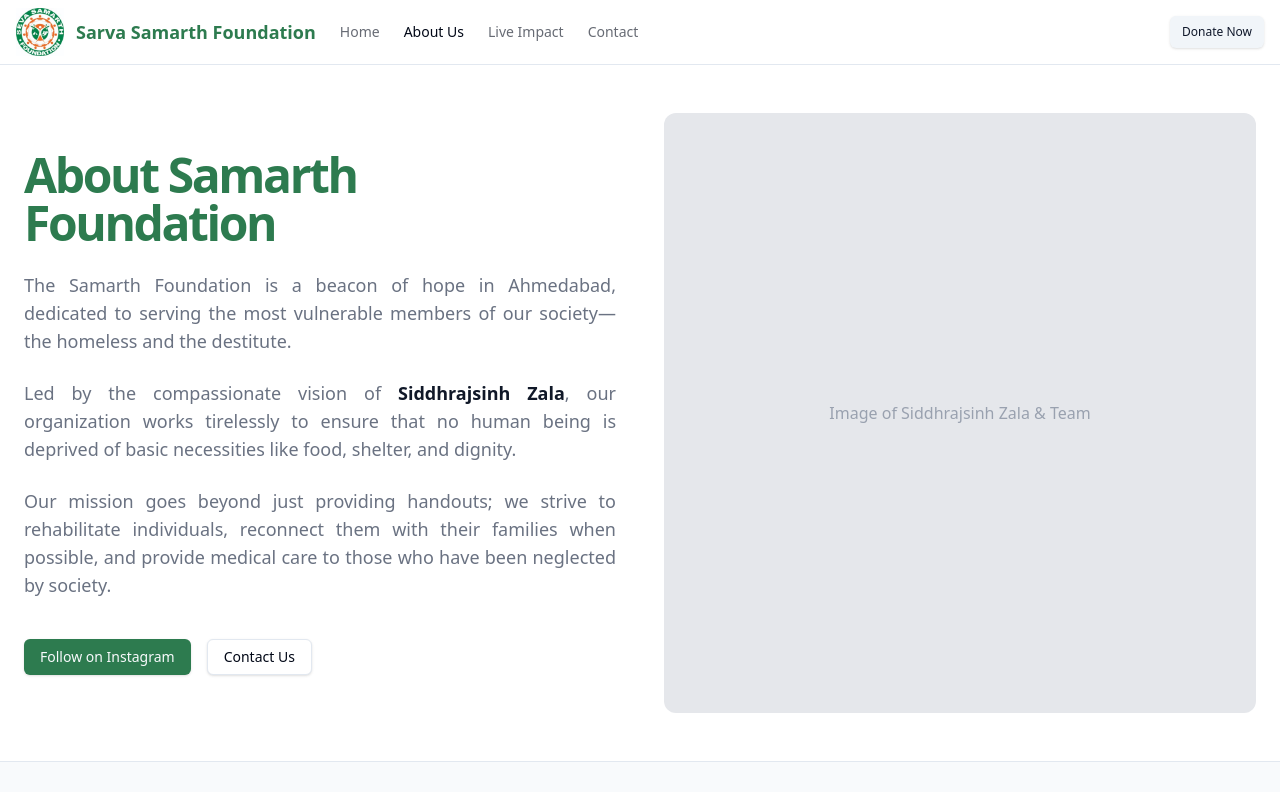
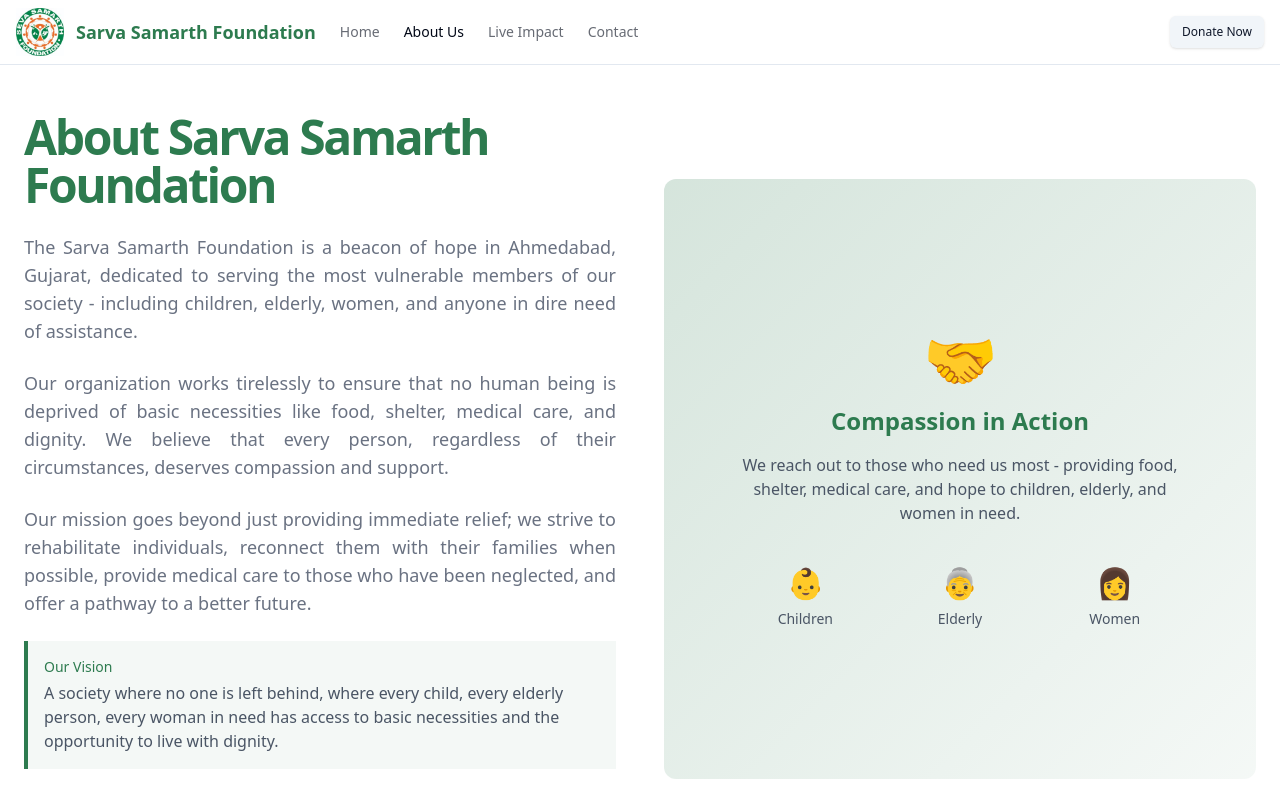
Before and after one commit to rchovatiya88/smarthfoundation, a Next.js app: page /about in a window 1280 px wide. Shown: the top 792 px of the page. Built offline with nearby package versions, Linux system fonts and the light colour scheme.

Commit message:
auto-commit for 0c35b2f3-0a99-4e30-bb3d-5df15385c75a

```diff
--- a/app/about/page.tsx
+++ b/app/about/page.tsx
@@ -7,19 +7,23 @@ export default function AboutPage() {
     <div className="container py-12 px-4 md:px-6 mx-auto">
       <div className="grid gap-12 lg:grid-cols-2 items-center">
         <div className="space-y-6">
-           <h1 className="text-3xl font-bold tracking-tighter sm:text-5xl text-primary">About Samarth Foundation</h1>
+           <h1 className="text-3xl font-bold tracking-tighter sm:text-5xl text-primary">About Sarva Samarth Foundation</h1>
            <p className="text-lg text-gray-500 text-justify">
-             The Samarth Foundation is a beacon of hope in Ahmedabad, dedicated to serving the most vulnerable members of our society—the homeless and the destitute.
+             The Sarva Samarth Foundation is a beacon of hope in Ahmedabad, Gujarat, dedicated to serving the most vulnerable members of our society - including children, elderly, women, and anyone in dire need of assistance.
            </p>
            <p className="text-lg text-gray-500 text-justify">
-             Led by the compassionate vision of <span className="font-semibold text-gray-900">Siddhrajsinh Zala</span>, our organization works tirelessly to ensure that no human being is deprived of basic necessities like food, shelter, and dignity.
+             Our organization works tirelessly to ensure that no human being is deprived of basic necessities like food, shelter, medical care, and dignity. We believe that every person, regardless of their circumstances, deserves compassion and support.
            </p>
            <p className="text-lg text-gray-500 text-justify">
-             Our mission goes beyond just providing handouts; we strive to rehabilitate individuals, reconnect them with their families when possible, and provide medical care to those who have been neglected by society.
+             Our mission goes beyond just providing immediate relief; we strive to rehabilitate individuals, reconnect them with their families when possible, provide medical care to those who have been neglected, and offer a pathway to a better future.
            </p>
+           <div className="bg-primary/5 border-l-4 border-primary p-4 my-6">
+             <p className="text-sm font-medium text-primary mb-1">Our Vision</p>
+             <p className="text-gray-600">A society where no one is left behind, where every child, every elderly person, every woman in need has access to basic necessities and the opportunity to live with dignity.</p>
+           </div>
            <div className="flex gap-4 pt-4">
              <Button asChild>
-                <a href="https://www.instagram.com/siddharajsinh01/" target="_blank" rel="noopener noreferrer">
+                <a href="https://www.instagram.com/ssfoundation21/?hl=en" target="_blank" rel="noopener noreferrer">
                   Follow on Instagram
                 </a>
              </Button>
@@ -30,10 +34,26 @@ export default function AboutPage() {
              </Button>
            </div>
         </div>
-        <div className="relative h-[400px] lg:h-[600px] bg-gray-200 rounded-xl overflow-hidden flex items-center justify-center">
-           {/* Placeholder for Siddhrajsinh's image */}
-           <span className="text-gray-400 font-medium">Image of Siddhrajsinh Zala & Team</span>
-           {/* <Image src="/placeholder.jpg" fill className="object-cover" alt="Siddhrajsinh Zala helping people" /> */}
+        <div className="relative h-[400px] lg:h-[600px] bg-gradient-to-br from-primary/20 to-primary/5 rounded-xl overflow-hidden flex items-center justify-center p-8">
+           <div className="text-center space-y-4">
+             <div className="text-6xl mb-4">🤝</div>
+             <h3 className="text-2xl font-bold text-primary">Compassion in Action</h3>
+             <p className="text-gray-600 max-w-md">We reach out to those who need us most - providing food, shelter, medical care, and hope to children, elderly, and women in need.</p>
+             <div className="grid grid-cols-3 gap-4 pt-6">
+               <div className="text-center">
+                 <div className="text-3xl mb-2">👶</div>
+                 <p className="text-sm font-medium text-gray-600">Children</p>
+               </div>
+               <div className="text-center">
+                 <div className="text-3xl mb-2">👵</div>
+                 <p className="text-sm font-medium text-gray-600">Elderly</p>
+               </div>
+               <div className="text-center">
+                 <div className="text-3xl mb-2">👩</div>
+                 <p className="text-sm font-medium text-gray-600">Women</p>
+               </div>
+             </div>
+           </div>
         </div>
       </div>
     </div>
```
